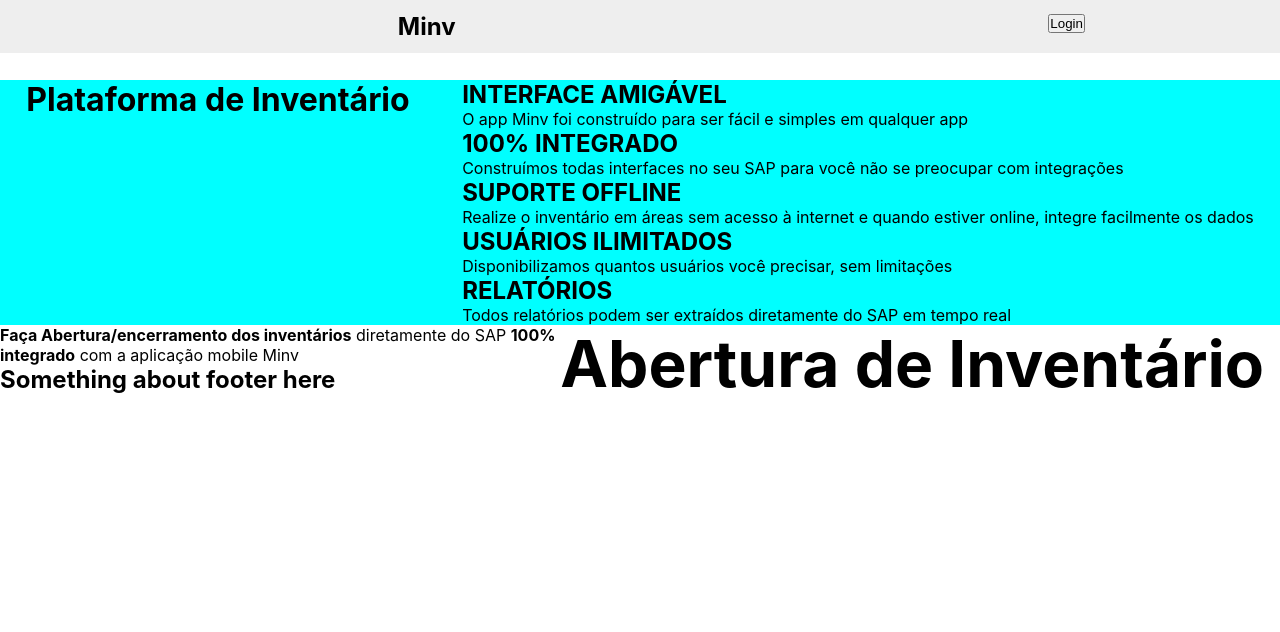
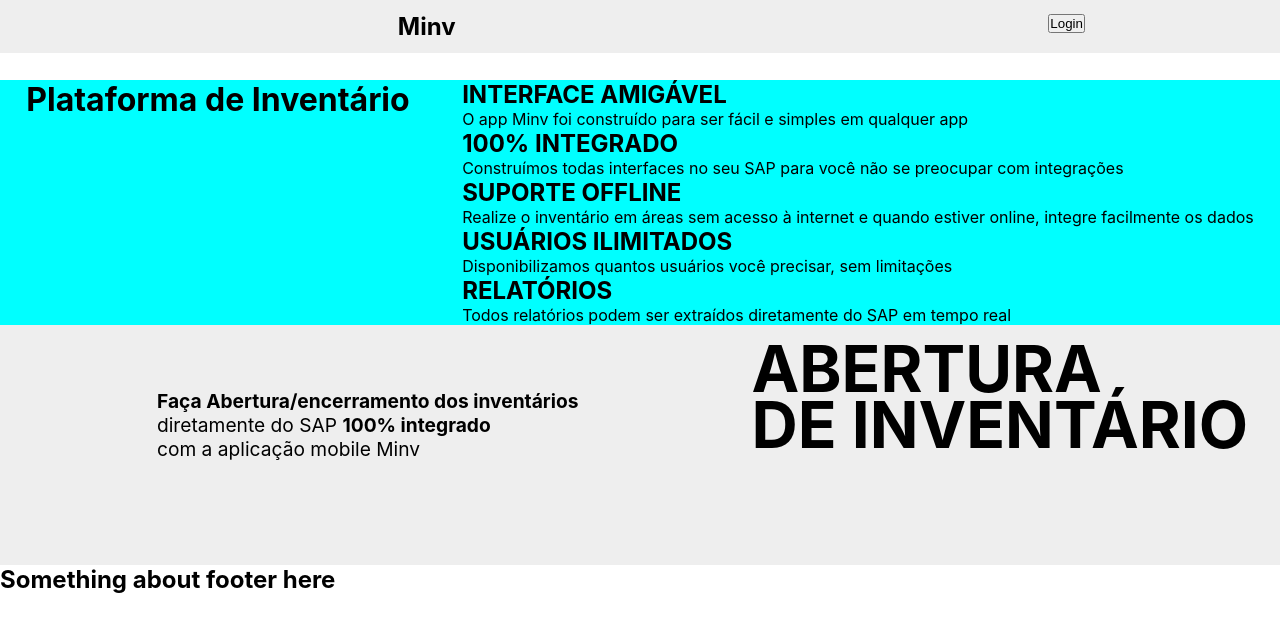
Before and after one commit to LucasJesusone/PlataformaDeInventario_LandingPage, a React (Create React App) app: page / in a window 1280 px wide. Shown: the top 632 px of the page. Built offline with nearby package versions, Linux system fonts and the light colour scheme.

Commit message:
Começando estilização front

```diff
--- a/src/Inventory_Opening/InventoryOpening.jsx
+++ b/src/Inventory_Opening/InventoryOpening.jsx
@@ -1,19 +1,27 @@
-import React, { Component } from 'react'
-import './InventoryOpening.scss'
+import React from "react";
+
+
+import "./InventoryOpening.scss";
 
 const Inventory = () => {
+  return (
+    <div className="main">
+      <div className="style">
+        <h1>
+          Abertura <br />
+          de Inventário
+        </h1>
+        <div className='text'>
+          <p>
+            <strong>Faça Abertura/encerramento dos inventários </strong>
+            <br/>diretamente do SAP <strong>100% integrado </strong><br/>com a aplicação
+            mobile Minv
+          </p>
+        </div>
 
-        return (
-            <>
-          <div className="style">
-              <h1>Abertura de Inventário</h1>
-          </div>
-          <div>
-              <p><strong>Faça Abertura/encerramento dos inventários</strong> diretamente do SAP <strong>100% integrado</strong> com a aplicação mobile Minv</p>
-          </div>
-          </>
-        )
-
-}
+      </div>
+    </div>
+  );
+};
 
 export default Inventory;
--- a/src/Inventory_Opening/InventoryOpening.scss
+++ b/src/Inventory_Opening/InventoryOpening.scss
@@ -1,5 +1,32 @@
-.style {
-    font-size: 2rem;
-    margin-right: 1rem;
-    float: right;
+.main {
+    background-color: #eee;
+    height: 30vh;
+    .style {
+        h1 {
+            color: #000;
+            font-size: 4rem;
+            margin-right: 1rem;
+            float: right;
+            padding: 1rem;
+            text-transform: uppercase;
+            line-height: 3.5rem;
+        }
+
+        .text{
+
+           padding-top: 5%;
+           padding-bottom: 5%;
+           font-size: 1.2rem;
+           display: flex;
+           align-items: center;
+           justify-content: center;
+           margin: 0;
+        }
+
+
+
+
+    }
+
+
 }
```
